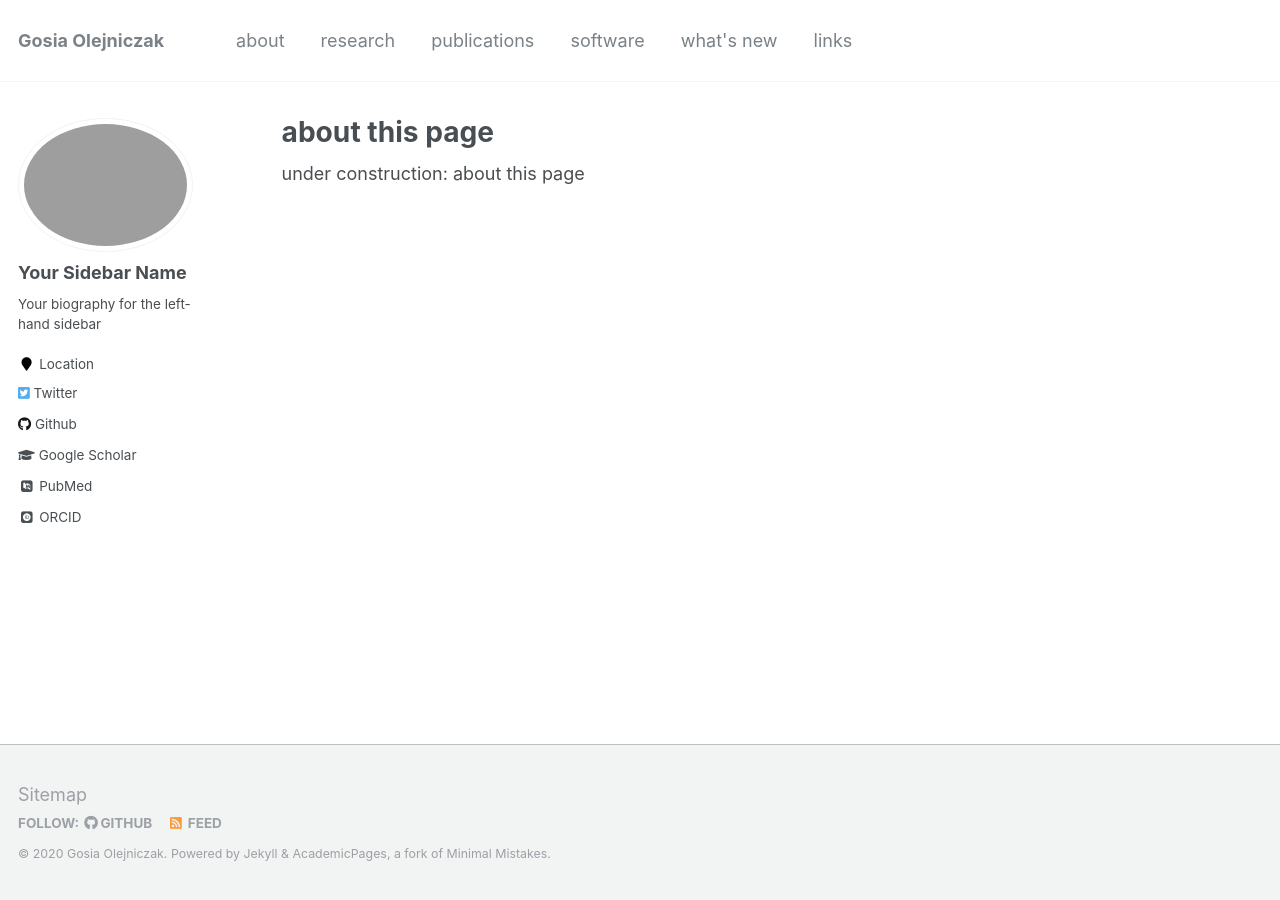
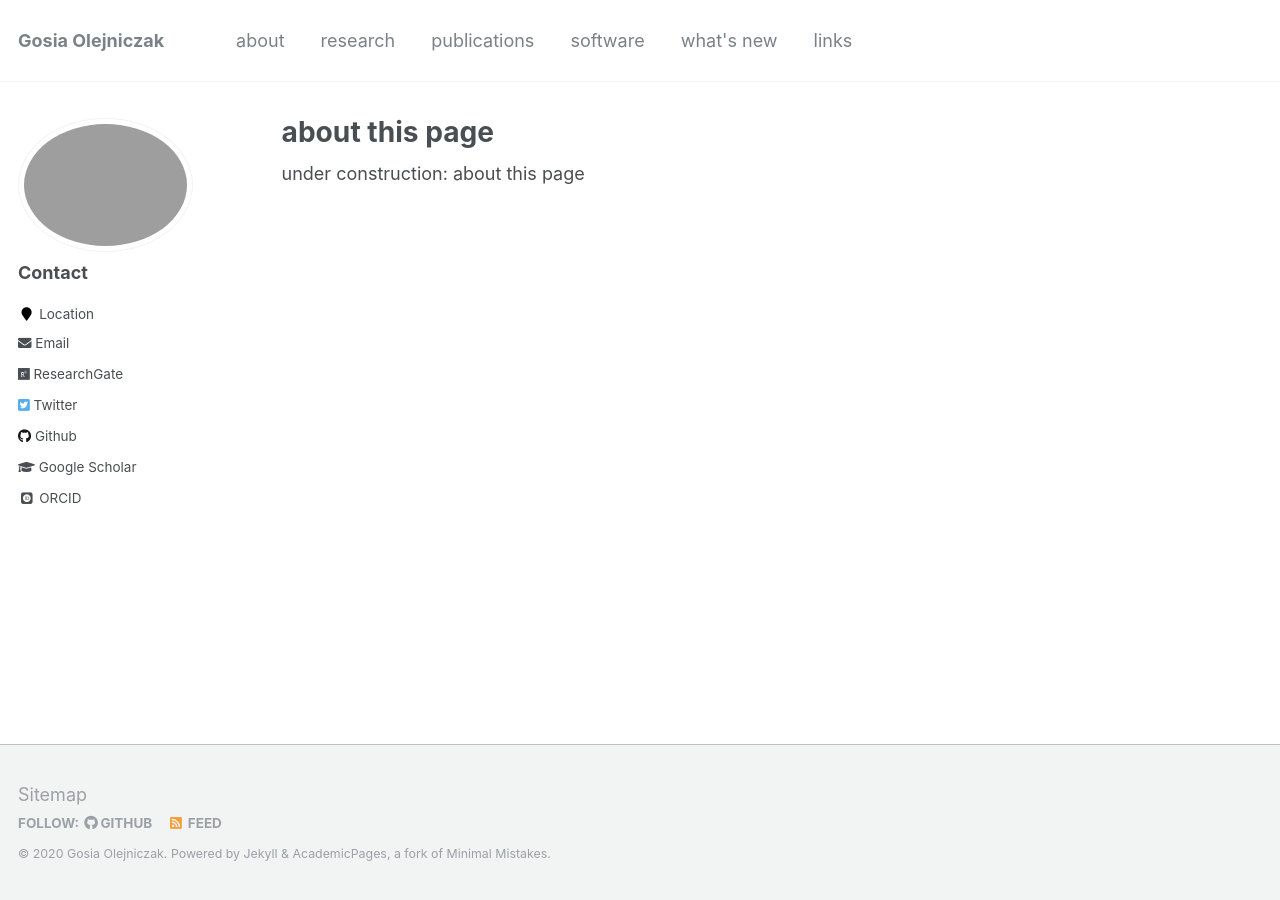
Before and after one commit to gosiao/gosiao.github.com, a Jekyll site: the page built from _pages/about.md, in a window 1280 px wide. Built offline with Jekyll 4.4.1, drawn with Linux system fonts in a browser that asks for light colours; some web fonts are replaced; some of the changed lines change nothing that is shown.

Commit message:
update contact info

```diff
--- a/_config.yml
+++ b/_config.yml
@@ -80,34 +80,20 @@ analytics:
 
 # Site Author
 author:
-  name             : "Your Sidebar Name"
+  name             : "Contact"
   avatar           : "profile.png"
-  bio              : "Your biography for the left-hand sidebar"
+  bio              : ""
   location         : "Location"
   employer         :
-  pubmed           : "https://www.ncbi.nlm.nih.gov/pubmed/?term=john+snow"
-  googlescholar    : "http://yourfullgooglescholarurl.com"
-  email            :
-  researchgate     :  # example: "https://www.researchgate.net/profile/yourprofile"
-  uri              :
-  bitbucket        :
-  codepen          :
-  dribbble         :
-  flickr           :
-  facebook         :
-  foursquare       :
-  github           : "academicpages"
-  google_plus      :
-  keybase          :
+  googlescholar    : "https://scholar.google.com/citations?user=dkW7eo0AAAAJ&hl=pl"
+  email            : "gosia.olejniczak [at] gmail.com"
+  researchgate     :  "https://www.researchgate.net/profile/Matgorzata_Olejniczak"
+  github           : "gosiao"
   instagram        :
-  lastfm           :
   linkedin         :
-  orcid            : "http://orcid.org/yourorcidurl"
+  orcid            : "https://orcid.org/0000-0002-8370-9570"
   pinterest        :
-  soundcloud       :
   stackoverflow    : # http://stackoverflow.com/users/123456/username
-  steam            :
-  tumblr           :
   twitter          : "replacethistwitterhandle"
   vine             :
   weibo            :
```
